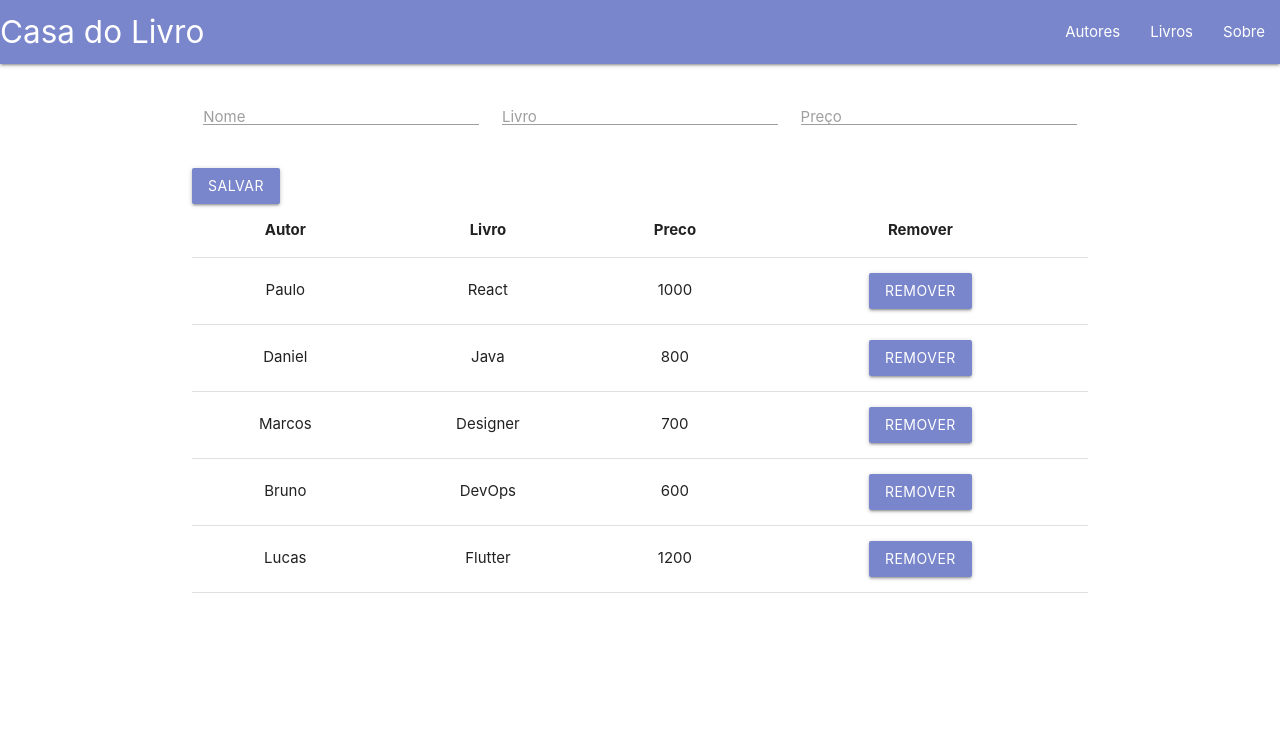
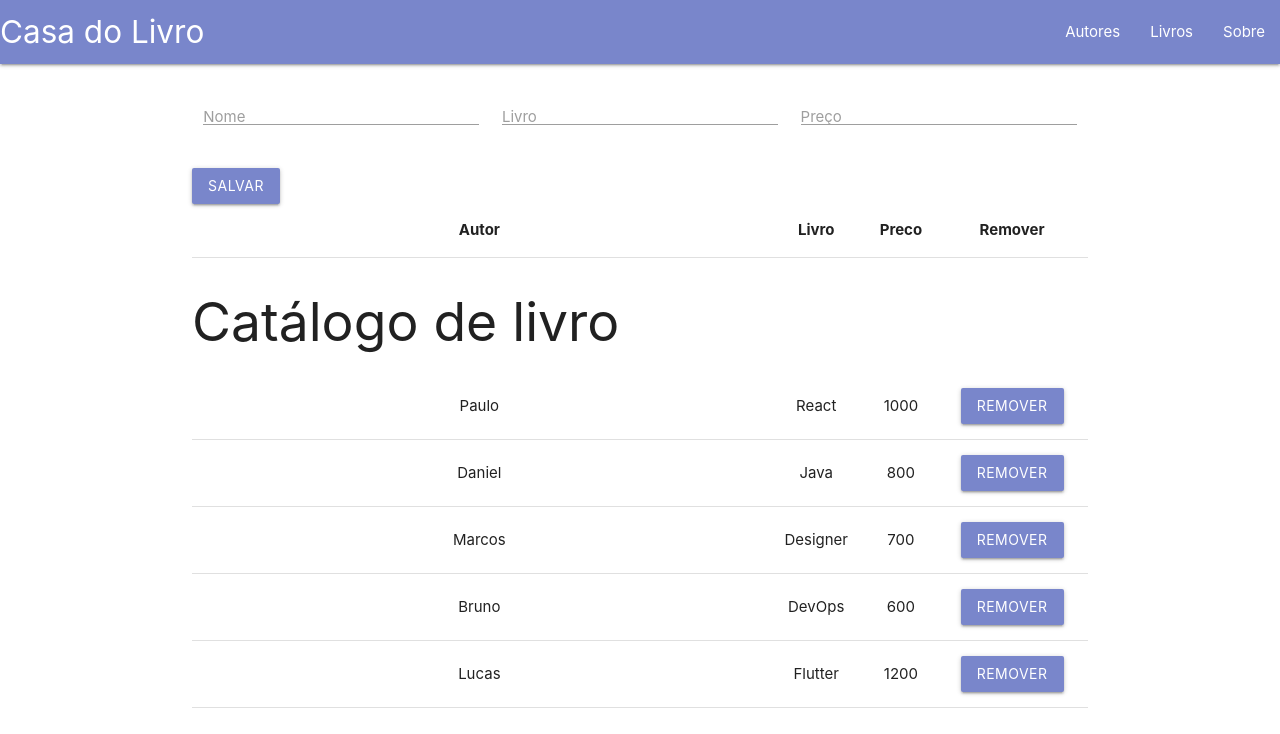
Before and after one commit to LucssCarvalho/my-project-React, a React (Create React App) app: page / in a window 1280 px wide. Shown: the top 734 px of the page. Built offline with nearby package versions, Linux system fonts and the light colour scheme.

Commit message:
create page table

```diff
--- a/src/table.js
+++ b/src/table.js
@@ -10,6 +10,7 @@ class Tabela extends Component {
         return (
             <table className="centered highlight">
                 <TableHead />
+                <h2>Catálogo de livro</h2>
                 <TableBody autores={autores} removeAutor={removeAutor} />
             </table>
 
```
